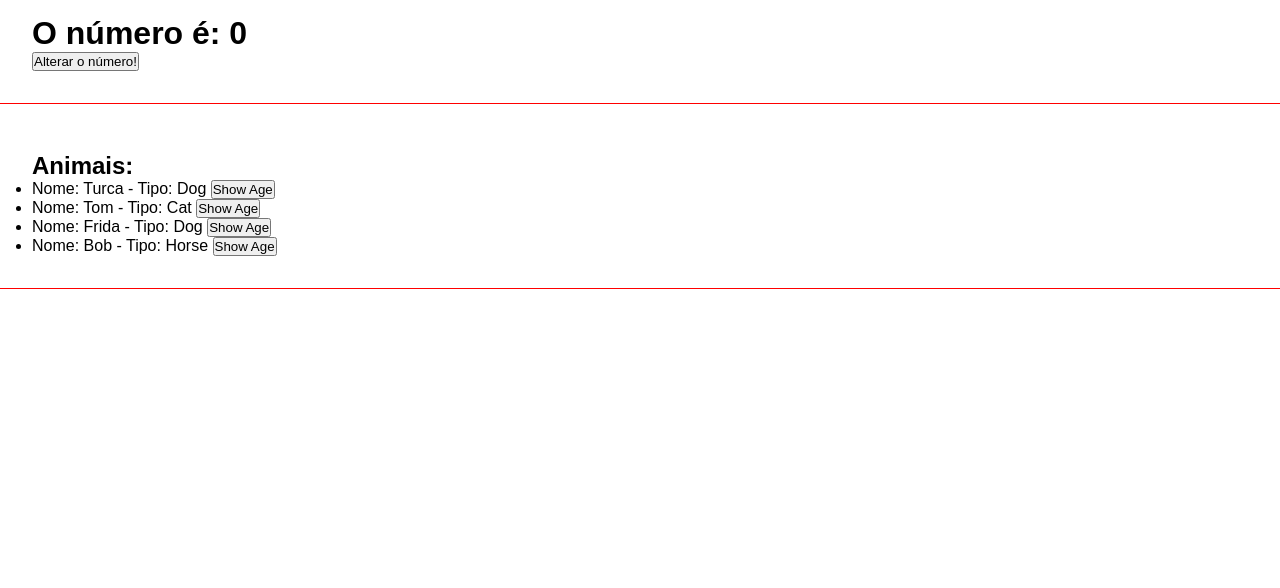
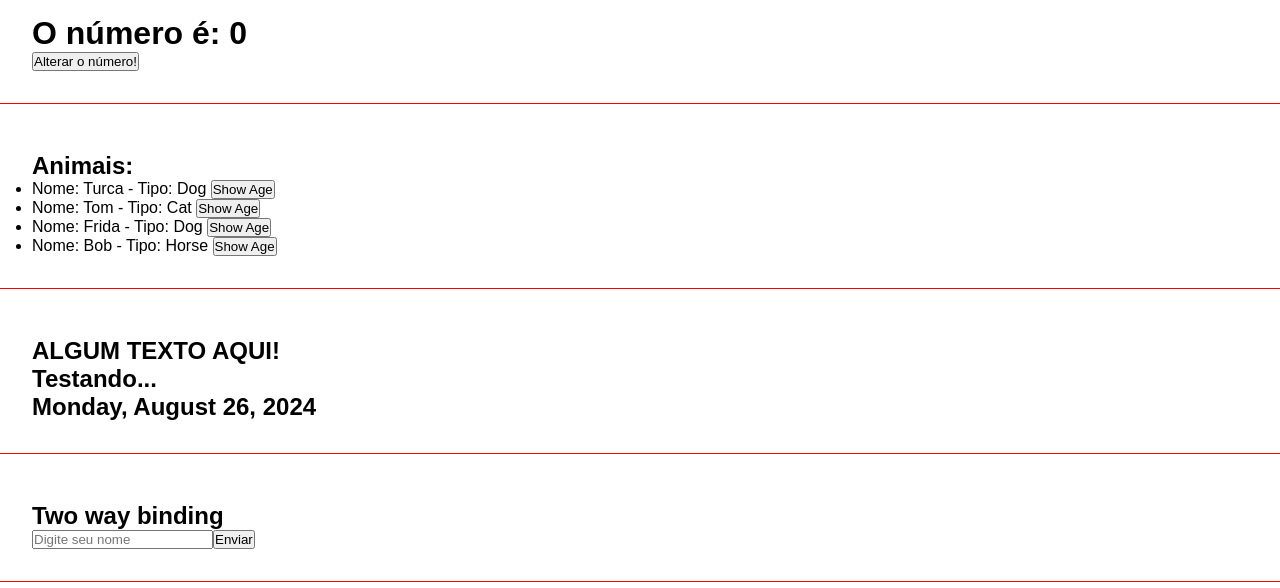
Before and after one commit to AlexiaCazale/primeiro_projeto_angular, an Angular app: page / in a window 1280 px wide. Shown: the part 958-1546 px from the top of the page. Built offline with nearby package versions, Linux system fonts and the light colour scheme.

Commit message:
Estudando Pipe Operators e Two Way Data Binding com Angular

```diff
--- a/src/app/app.component.html
+++ b/src/app/app.component.html
@@ -12,3 +12,5 @@
 <app-eventos></app-eventos>
 <app-emitter></app-emitter>
 <app-list-render></app-list-render>
+<app-pipes></app-pipes>
+<app-two-way-binding></app-two-way-binding>
--- /dev/null
+++ b/src/app/components/pipes/pipes.component.html
@@ -0,0 +1,5 @@
+<div class="class">
+    <h2>{{ 'Algum texto aqui!' | uppercase}}</h2>
+    <h2>{{ someText | titlecase }}</h2>
+    <h2>{{ today | date: "fullDate" }}</h2>
+</div>
--- /dev/null
+++ b/src/app/components/pipes/pipes.component.ts
@@ -0,0 +1,19 @@
+import { Component, OnInit } from '@angular/core';
+
+@Component({
+  selector: 'app-pipes',
+  templateUrl: './pipes.component.html',
+  styleUrls: ['./pipes.component.css']
+})
+export class PipesComponent implements OnInit {
+
+  someText = 'TESTANDO...';
+
+  today = new Date();
+
+  constructor() { }
+
+  ngOnInit(): void {
+  }
+
+}
--- /dev/null
+++ b/src/app/components/two-way-binding/two-way-binding.component.html
@@ -0,0 +1,13 @@
+<div class="class">
+    <h2>Two way binding</h2>
+    <form>
+        <input type="text" [(ngModel)]="name"
+        name = "name"
+        placeholder = "Digite seu nome">
+        <input type="submit" value="Enviar">
+    </form>
+
+    <div *ngIf="name !== '' ">
+        <p>O nome é: {{ name }}</p>
+    </div>
+</div>
--- /dev/null
+++ b/src/app/components/two-way-binding/two-way-binding.component.ts
@@ -0,0 +1,17 @@
+import { Component, OnInit } from '@angular/core';
+
+@Component({
+  selector: 'app-two-way-binding',
+  templateUrl: './two-way-binding.component.html',
+  styleUrls: ['./two-way-binding.component.css']
+})
+export class TwoWayBindingComponent implements OnInit {
+
+  name: string = '';
+
+  constructor() { }
+
+  ngOnInit(): void {
+  }
+
+}
```
Also changed, not shown: src/app/app.module.ts (+7 -2 lines), src/app/components/pipes/pipes.component.css (added), src/app/components/two-way-binding/two-way-binding.component.css (added), 2 other files (tests, documents, lock files or other folders).
